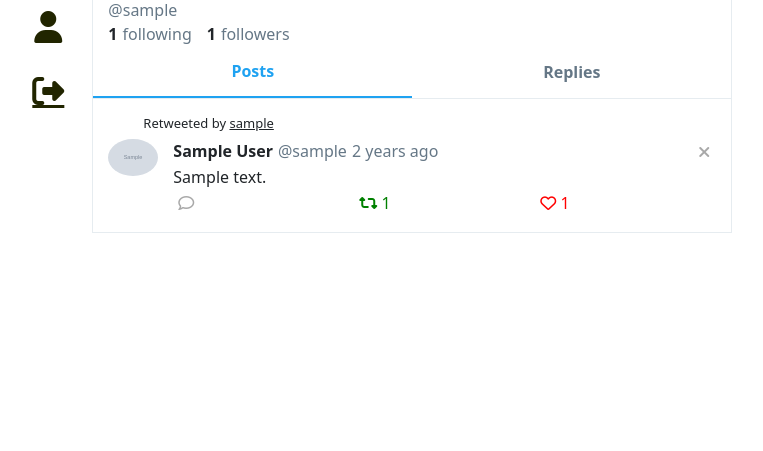
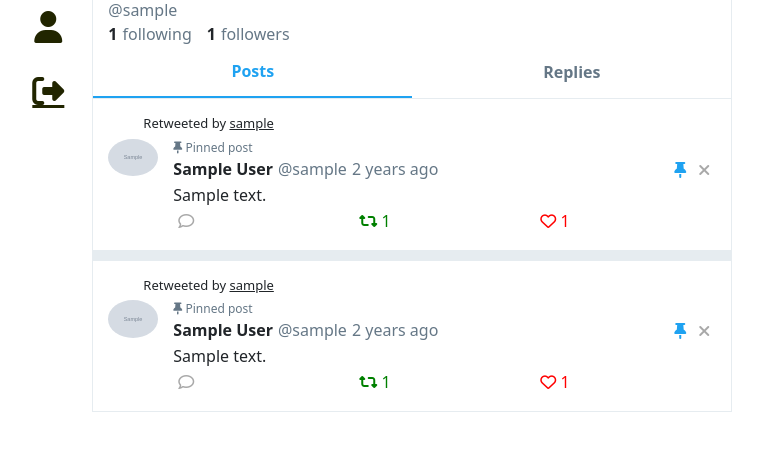
Before and after one commit to AhmedMagdi8/Clone-Twitter, a Node server app: page /profile/ in a window 1280 px wide. Shown: the part 325-776 px from the top of the page, without its empty margins (121-884 px from the left). Run offline with Node 20, Linux system fonts and the light colour scheme; the visitor is signed in with stand-in values (Sample User, id 1); tables that the repository leaves empty hold one stand-in row (values such as "Sample post"); grey boxes marked "Sample" are stand-in pictures; some libraries are stand-ins or nearby versions.

Commit message:
Finished Pinned Post Functioality

```diff
--- a/controllers/api/postsController.js
+++ b/controllers/api/postsController.js
@@ -186,6 +186,23 @@ exports.deletePost = async (req, res, next) => {
         console.log(err);
         res.sendStatus(400);
     }
+}
 
+exports.pinPost = async (req, res, next) => {
+    try {
 
+        if(req.body.pinned) {
+            await Post.updateMany({ postedBy: req.session.user }, { pinned: false })
+        }
+        const postId = req.params.id;
+        console.log("hello");
+        console.log(postId);
+        await Post.findByIdAndUpdate(postId, req.body);
+        console.log("hello");
+        res.sendStatus(204);
+
+    } catch (err) {
+        console.log(err);
+        res.sendStatus(400);
+    }
 }
--- a/models/postModel.js
+++ b/models/postModel.js
@@ -14,6 +14,7 @@ const postSchema = new Schema(
     retweetUsers: [{ type: Schema.Types.ObjectId, ref: "User" }],
     retweetData: { type: Schema.Types.ObjectId, ref: "Post" },
     replyTo: { type: Schema.Types.ObjectId, ref: "Post" },
+    pinned: Boolean
 
   },
   { timestamps: true }
--- a/public/css/main.css
+++ b/public/css/main.css
@@ -414,3 +414,16 @@ h1 {
     height: 100%;
     object-fit: cover;
 }
+
+.pinButton.active {
+    color: var(--blue);
+}
+
+.pinnedPostText {
+    font-size: 12px;
+    color: var(--greyText);
+}
+
+.pinnedPostContainer {
+    border-bottom: 10px solid rgb(230,236,240);
+}
--- a/public/js/common.js
+++ b/public/js/common.js
@@ -70,6 +70,19 @@ $("#deletePostModal").on("show.bs.modal", (event) => {
     let postId = getPostId(button);
     $("#deletePostButton").data("id", postId);
 });
+
+$("#pinPostModal").on("show.bs.modal", (event) => {
+    let button = $(event.relatedTarget);
+    let postId = getPostId(button);
+    $("#pinPostButton").data("id", postId);
+});
+
+$("#unPinPostModal").on("show.bs.modal", (event) => {
+    let button = $(event.relatedTarget);
+    let postId = getPostId(button);
+    $("#unPinPostButton").data("id", postId);
+});
+
 
 $("#filePhoto").change(event => {
     let input = $(event.target)[0];
@@ -179,6 +192,42 @@ $("#deletePostButton").click((event) => {
 
             console.log(xhr);
 
+            location.reload();
+        }
+    });
+});
+
+$("#unPinPostButton").click((event) => {
+    const postId = $(event.target).data("id");
+    $.ajax({
+        url: `/api/posts/${postId}`,
+        type: 'PUT',
+        data: {pinned: false},
+        success: (data, status, xhr) => {
+
+            if(xhr.status != 204) {
+                alert("could not unpin the post"+xhr.status)
+            }
+            location.reload();
+        }
+    });
+});
+
+$("#pinPostButton").click((event) => {
+    const postId = $(event.target).data("id");
+    $.ajax({
+        url: `/api/posts/${postId}`,
+        type: 'PUT',
+        data: {pinned: true},
+        success: (data, status, xhr) => {
+
+            if(xhr.status != 204) {
+                alert("could not pin the post"+xhr.status)
+            }
+            // console.log(data);
+            // console.log(status);
+            // console.log(xhr);
+            // xhr means status code xml http requests if(xhr.status == 202) alert('deleted');
             location.reload();
         }
     });
@@ -327,9 +376,20 @@ function createPostHtml(postData, largeFont = false) {
                    </div>`
   }
 
-  let deleteButton = "";
+  let buttons = "";
+  let pinnedPostText= "";
   if(postData.postedBy._id == userLoggedIn._id) {
-    deleteButton = '<button data-id="${postData._id}" data-bs-toggle="modal" data-bs-target="#deletePostModal"><i class="fas fa-times" aria-hidden="true"></i></button>';
+      let pinnedClass= "";
+      let dataTarget = "#pinPostModal";
+      if(postData.pinned === true) {
+        pinnedClass= "active";
+        dataTarget = "#unPinPostModal"
+        pinnedPostText = "<i class='fas fa-thumbtack'></i> <span>Pinned post</span>"
+      }
+    buttons =
+    `<button class="pinButton ${pinnedClass}" data-id="${postData._id}" data-bs-toggle="modal" data-bs-target="${dataTarget}"><i class="fa-solid fa-thumbtack"></i></button>
+    <button data-id="${postData._id}" data-bs-toggle="modal" data-bs-target="#deletePostModal"><i class="fas fa-times" aria-hidden="true"></i></button>`;
+
   }
 
   return `<div class="post ${largeFontClass}" data-id='${postData._id}'>
@@ -341,6 +401,8 @@ function createPostHtml(postData, largeFont = false) {
                         <img src='${postedBy.profilePic}'/>
                     </div>
                     <div class='postContentContainer'>
+                        <div class='pinnedPostText'>${pinnedPostText}</div>
+
                         <div class='header'>
                             <a href='/profile/${postedBy.username}' class="displayName">
                                 ${diplayName}
@@ -351,7 +413,7 @@ function createPostHtml(postData, largeFont = false) {
                             <span class="date">
                                 ${timestamp}
                             </span>
-                            ${deleteButton}
+                            ${buttons}
                         </div>
                         ${replyFlag}
                         <div class='postBody'>
--- a/public/js/profile.js
+++ b/public/js/profile.js
@@ -8,9 +8,13 @@ $(document).ready(() => {
 
 
 async function loadPosts() {
+    $.get("/api/posts",{ postedBy: profileUserId, pinned: true } ,results => {
+        outputPinnedPost(results, $(".pinnedPostContainer"));
+    });
+
     $.get("/api/posts",{ postedBy: profileUserId, isReply: false } ,results => {
         outputPosts(results, $(".postsContainer"));
-    })
+    });
 }
 
 async function loadReplies() {
@@ -18,3 +22,18 @@ async function loadReplies() {
         outputPosts(results, $(".postsContainer"));
     })
 }
+
+
+function outputPinnedPost(results, container) {
+    if(results.length == 0) {
+        container.hide();
+        return;
+    }
+    container.html("");
+
+
+    results.forEach(result => {
+        let html = createPostHtml(result);
+        container.append(html);
+    });
+}
--- a/routes/api/posts.js
+++ b/routes/api/posts.js
@@ -17,4 +17,7 @@ router.post('/:id/retweet' , middleware.authMiddleware, postsController.retweetP
 
 router.delete('/:id', middleware.authMiddleware, postsController.deletePost);
 
+router.put('/:id', middleware.authMiddleware, postsController.pinPost);
+
+
 module.exports = router;
--- a/views/mixins/mixins.pug
+++ b/views/mixins/mixins.pug
@@ -45,6 +45,8 @@ mixin createDeletePostModal(userLoggedIn)
 mixin createPostModals()
     +createReplyModal(userLoggedIn)
     +createDeletePostModal()
+    +createpinPostButtonModal()
+    +createunPinPostButtonModal()
 
 mixin createFollowButton(user, isFollowing)
     - text = isFollowing ? "Following" : "Follow"
@@ -88,6 +90,30 @@ mixin createCoverUploadModal()
                     button.btn.btn-secondary(type='button', data-bs-dismiss='modal') Cancel
                     button#coverPhotoButton.btn.btn-primary(type='button') Save
 
-    //- - className = isSelected ? "tab active": "tab"
-    //- a(href=href, class=className)
-    //-     span #{name}
+mixin createpinPostButtonModal()
+    // Modal
+    #pinPostModal.modal.fade(tabindex='-1', aria-labelledby='ImageUploadModalLabel', aria-hidden='true')
+        .modal-dialog
+            .modal-content
+                .modal-header
+                    h5#pinPostModalLabel.modal-title Do you want to pin the post ?
+                    button.btn-close(type='button', data-bs-dismiss='modal', aria-label='Close')
+                .modal-body
+                    p this post will appear at the top of profile
+                .modal-footer
+                    button.btn.btn-secondary(type='button', data-bs-dismiss='modal') Cancel
+                    button#pinPostButton.btn.btn-primary(type='button') yes
+
+mixin createunPinPostButtonModal()
+    // Modal
+    #unPinPostModal.modal.fade(tabindex='-1', aria-labelledby='ImageUploadModalLabel', aria-hidden='true')
+        .modal-dialog
+            .modal-content
+                .modal-header
+                    h5#unPinPostModalLabel.modal-title  Unpin the post ?
+                    button.btn-close(type='button', data-bs-dismiss='modal', aria-label='Close')
+                .modal-body
+                    p Unpin the post
+                .modal-footer
+                    button.btn.btn-secondary(type='button', data-bs-dismiss='modal') Cancel
+                    button#unPinPostButton.btn.btn-primary(type='button') yes
--- a/views/profilePage.pug
+++ b/views/profilePage.pug
@@ -51,7 +51,7 @@ block content
         .tabsContainer
             +createTab("Posts", `/profile/${profileUser.username}`, selectedTab != "replies")
             +createTab("Replies", `/profile/${profileUser.username}/replies`, selectedTab == "replies")
-
+        .pinnedPostContainer
         .postsContainer
         +createPostModals(userLoggedIn)
         +createImageUploadModal()
```
